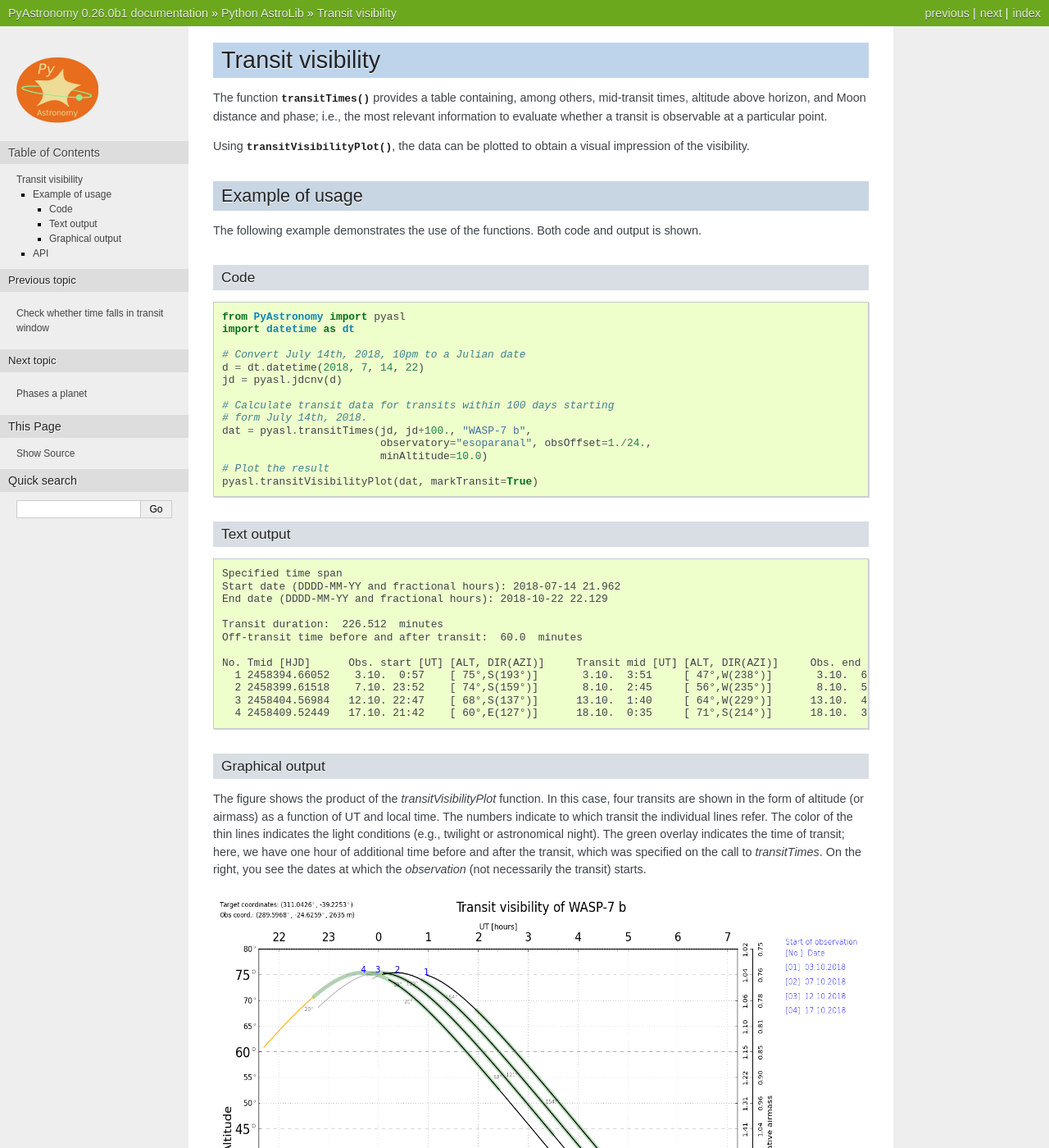
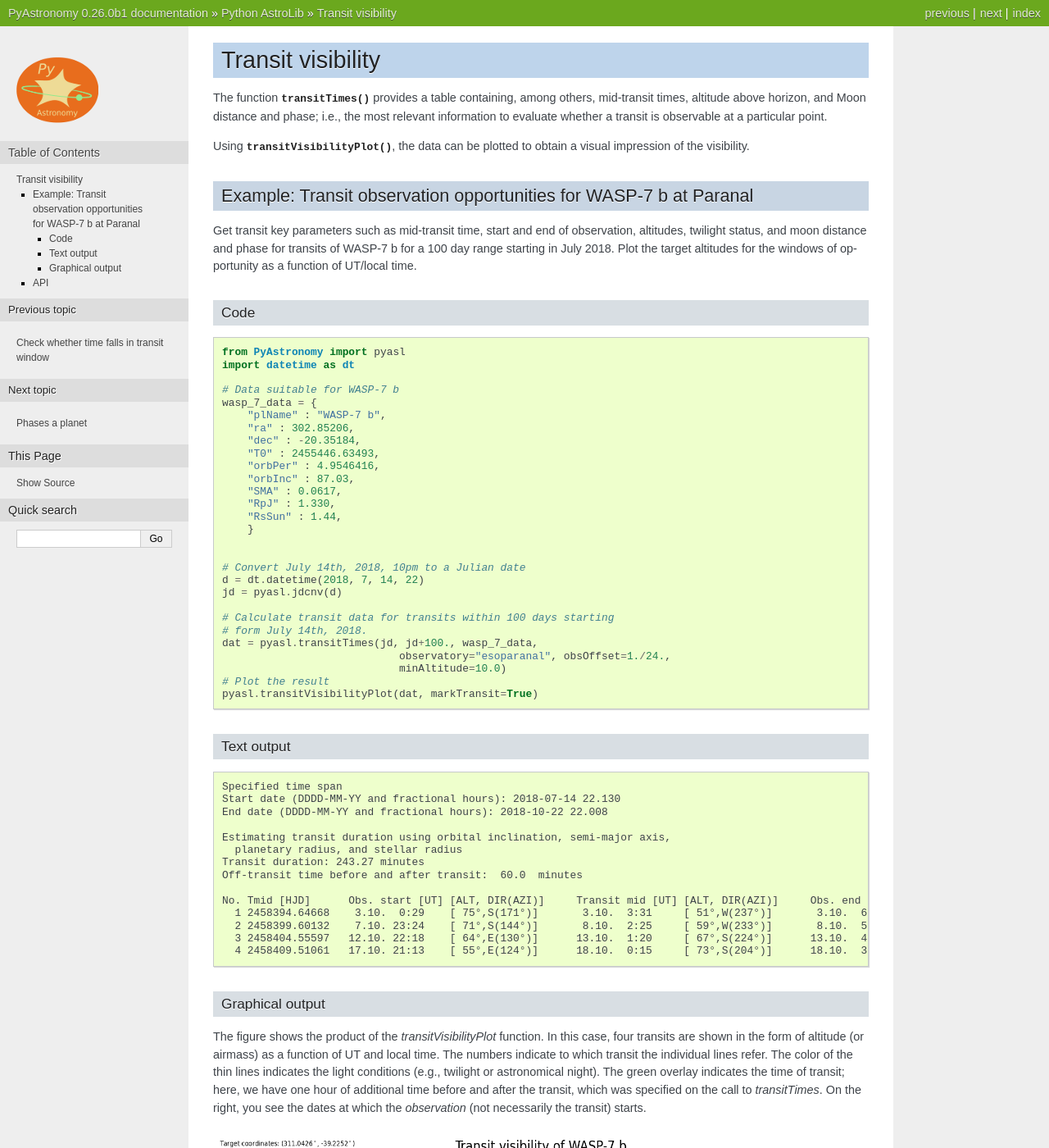
Before and after one commit to sczesla/PyAstronomy, a Sphinx documentation site: the page built from PyAstronomy/doc/pyaslDoc/aslDoc/transitVisibility.rst, in a window 1280 px wide and 1400 px high. Shown: the whole window at 82% size. Built offline with Sphinx 7.4.7, drawn with Linux system fonts in a browser that asks for light colours; pages that are not in the unit, such as notebooks, are missing from menus; the version number is read from the project's files by our own code.

Commit message:
TransitVisibility, example/test -> explicit data for WASP-7 b, some docu

```diff
--- a/PyAstronomy/doc/pyaslDoc/aslDoc/transitVisibility.rst
+++ b/PyAstronomy/doc/pyaslDoc/aslDoc/transitVisibility.rst
@@ -12,31 +12,46 @@ information to evaluate whether a transit is observable at a particular point.
 Using :py:func:`transitVisibilityPlot`, the data can be plotted to obtain a
 visual impression of the visibility.
 
-Example of usage
-------------------
+Example: Transit observation opportunities for WASP-7 b at Paranal
+-------------------------------------------------------------------
 
-The following example demonstrates the use of the functions. Both
-code and output is shown.
+Get transit key parameters such as mid-transit time, start and end of observation, altitudes, twilight status,
+and moon distance and phase for transits of WASP-7 b for a 100 day range starting in July 2018.
+Plot the target altitudes for the windows of opportunity as a function of UT/local time.
 
 Code
 ~~~~~~
 
 ::
 
-	from PyAstronomy import pyasl
-	import datetime as dt
+    from PyAstronomy import pyasl
+    import datetime as dt
 
-	# Convert July 14th, 2018, 10pm to a Julian date
-	d = dt.datetime(2018, 7, 14, 22)
-	jd = pyasl.jdcnv(d)
+    # Data suitable for WASP-7 b
+    wasp_7_data = {
+        "plName" : "WASP-7 b",
+        "ra" : 302.85206,
+        "dec" : -20.35184,
+        "T0" : 2455446.63493,
+        "orbPer" : 4.9546416,
+        "orbInc" : 87.03,
+        "SMA" : 0.0617,
+        "RpJ" : 1.330,
+        "RsSun" : 1.44,
+        }
 
-	# Calculate transit data for transits within 100 days starting
-	# form July 14th, 2018.
-	dat = pyasl.transitTimes(jd, jd+100., "WASP-7 b",
-	                         observatory="esoparanal", obsOffset=1./24.,
-	                         minAltitude=10.0)
-	# Plot the result
-	pyasl.transitVisibilityPlot(dat, markTransit=True)
+
+    # Convert July 14th, 2018, 10pm to a Julian date
+    d = dt.datetime(2018, 7, 14, 22)
+    jd = pyasl.jdcnv(d)
+
+    # Calculate transit data for transits within 100 days starting
+    # form July 14th, 2018.
+    dat = pyasl.transitTimes(jd, jd+100., wasp_7_data,
+                                observatory="esoparanal", obsOffset=1./24.,
+                                minAltitude=10.0)
+    # Plot the result
+    pyasl.transitVisibilityPlot(dat, markTransit=True)
 
 
 Text output
@@ -44,18 +59,20 @@ Text output
 
 ::
 
-  Specified time span
-  Start date (DDDD-MM-YY and fractional hours): 2018-07-14 21.962
-  End date (DDDD-MM-YY and fractional hours): 2018-10-22 22.129
+    Specified time span
+    Start date (DDDD-MM-YY and fractional hours): 2018-07-14 22.130
+    End date (DDDD-MM-YY and fractional hours): 2018-10-22 22.008
 
-  Transit duration:  226.512  minutes
-  Off-transit time before and after transit:  60.0  minutes
+    Estimating transit duration using orbital inclination, semi-major axis,
+      planetary radius, and stellar radius
+    Transit duration: 243.27 minutes
+    Off-transit time before and after transit:  60.0  minutes
 
-  No. Tmid [HJD]      Obs. start [UT] [ALT, DIR(AZI)]     Transit mid [UT] [ALT, DIR(AZI)]     Obs. end [UT] [ALT, DIR(AZI)]   twilight (SUN ALT)                   moon distance     moon phase
-    1 2458394.66052    3.10.  0:57    [ 75°,S(193°)]       3.10.  3:51     [ 47°,W(238°)]       3.10.  6:44  [ 14°,W(233°)]                night (-30°,-59°,-46°)   (153°,154°,155°)   42%
-    2 2458399.61518    7.10. 23:52    [ 74°,S(159°)]       8.10.  2:45     [ 56°,W(235°)]       8.10.  5:39  [ 22°,W(235°)]     astron. twilight (-15°,-50°,-55°)   (122°,121°,119°)    1%
-    3 2458404.56984   12.10. 22:47    [ 68°,S(137°)]      13.10.  1:40     [ 64°,W(229°)]      13.10.  4:33  [ 31°,W(237°)]       civil twilight (  0°,-37°,-57°)   ( 60°, 58°, 57°)   18%
-    4 2458409.52449   17.10. 21:42    [ 60°,E(127°)]      18.10.  0:35     [ 71°,S(214°)]      18.10.  3:28  [ 40°,W(238°)]                  day ( 14°,-23°,-52°)   ( 20°, 20°, 20°)   63%
+    No. Tmid [HJD]      Obs. start [UT] [ALT, DIR(AZI)]     Transit mid [UT] [ALT, DIR(AZI)]     Obs. end [UT] [ALT, DIR(AZI)]   twilight (SUN ALT)                   moon distance     moon phase
+      1 2458394.64668    3.10.  0:29    [ 75°,S(171°)]       3.10.  3:31     [ 51°,W(237°)]       3.10.  6:32  [ 16°,W(233°)]                night (-24°,-57°,-48°)   (153°,154°,155°)   43%
+      2 2458399.60132    7.10. 23:24    [ 71°,S(144°)]       8.10.  2:25     [ 59°,W(233°)]       8.10.  5:27  [ 25°,W(236°)]    nautical twilight ( -9°,-47°,-56°)   (123°,121°,119°)    2%
+      3 2458404.55597   12.10. 22:18    [ 64°,E(130°)]      13.10.  1:20     [ 67°,S(224°)]      13.10.  4:22  [ 33°,W(238°)]                  day (  5°,-33°,-57°)   ( 60°, 58°, 57°)   18%
+      4 2458409.51061   17.10. 21:13    [ 55°,E(124°)]      18.10.  0:15     [ 73°,S(204°)]      18.10.  3:16  [ 42°,W(238°)]                  day ( 20°,-19°,-51°)   ( 20°, 20°, 20°)   63%
 
 
 Graphical output
```
Also changed, not shown: PyAstronomy/doc/pyaslDoc/aslDoc/transVis-WASP-7b.png, 2 other files.
